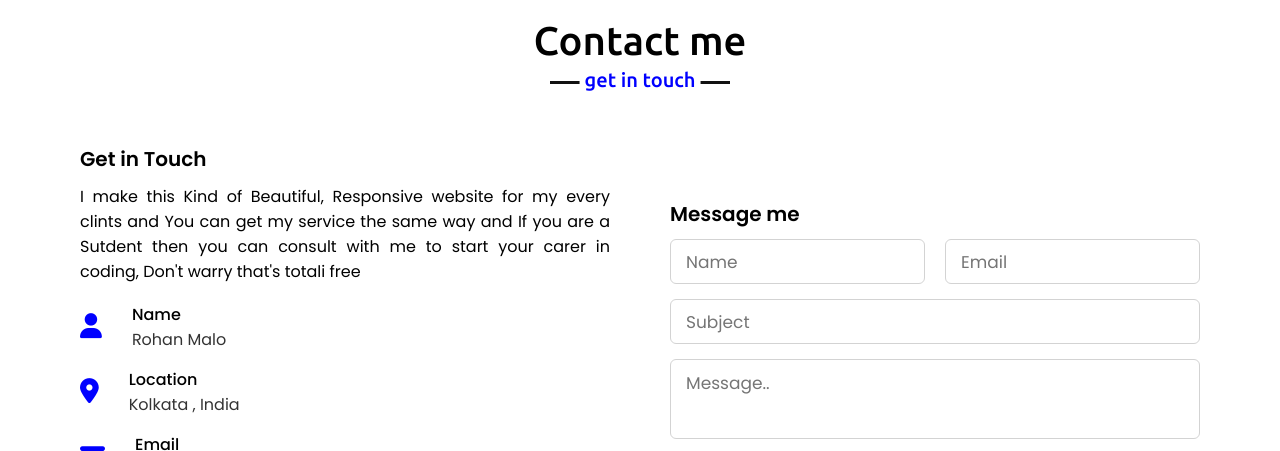
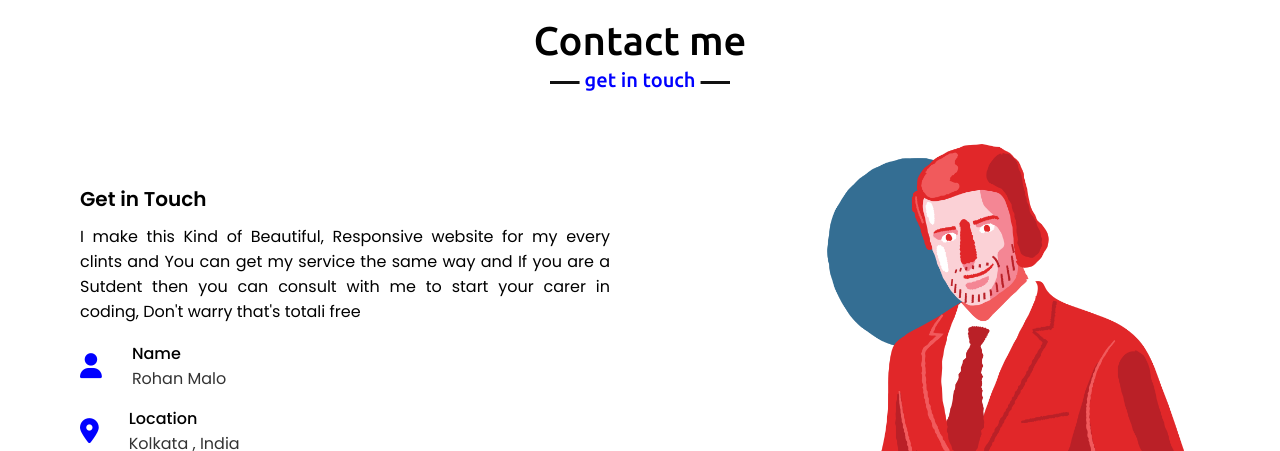
Before and after one commit to reo127/rohanmalo, a plain HTML site: page index.html in a window 1280 px wide. Shown: the part 3469-3920 px from the top of the page. Drawn offline with nearby package versions, Linux system fonts and the light colour scheme.

Commit message:
Replace massage box by a illustration

```diff
--- a/index.html
+++ b/index.html
@@ -225,27 +225,7 @@
                     </div>
                 </div>
                 <div class="column right">
-                    <div class="text">Message me</div>
-                    <form action="send/" method="POST">
-                        <div class="fields">
-                            <div class="field name">
-                                <input type="text" name="name" placeholder="Name" required>
-                            </div>
-                            <div class="field email">
-                                <input type="email" name="email" placeholder="Email" required>
-                            </div>
-                        </div>
-                        <div class="field">
-                            <input type="text" name="subject" placeholder="Subject" required>
-                        </div>
-                        <div class="field textarea">
-                            <textarea cols="30" rows="10" name="massage" placeholder="Message.." required></textarea>
-                        </div>
-                        <div class="button">
-                            <button type="submit">Send message</button>
-                        </div>
-                    </form>
-                </div>
+                   <img src="/images/illu.png" id="illustration" data-aos="fade-left">
             </div>
         </div>
     </section>
--- a/style.css
+++ b/style.css
@@ -447,6 +447,11 @@ section .title::after{
 .contact .title::after{
     content: "get in touch";
 }
+
+.contact #illustration{
+    width: -webkit-fill-available;
+}
+
 .contact .contact-content .column{
     width: calc(50% - 30px);
 }
```
Also changed, not shown: images/illu.png (added).
